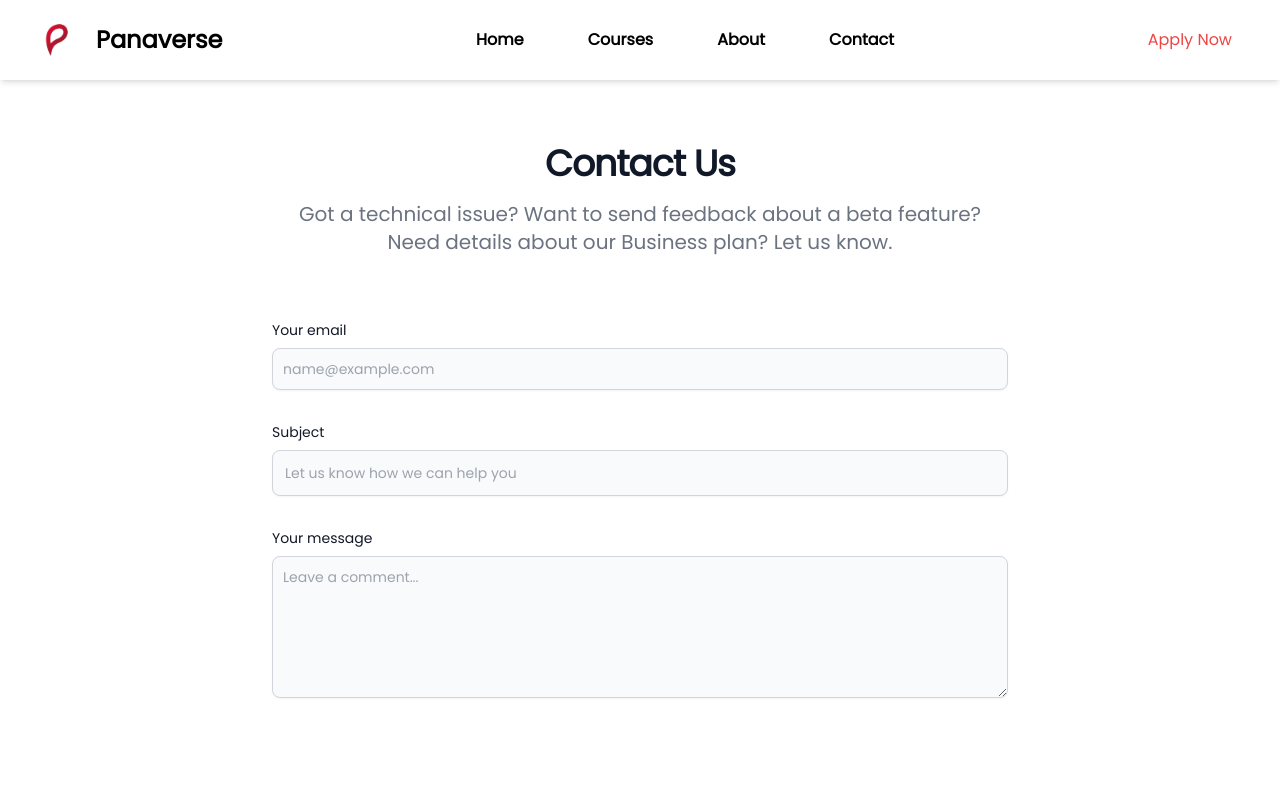
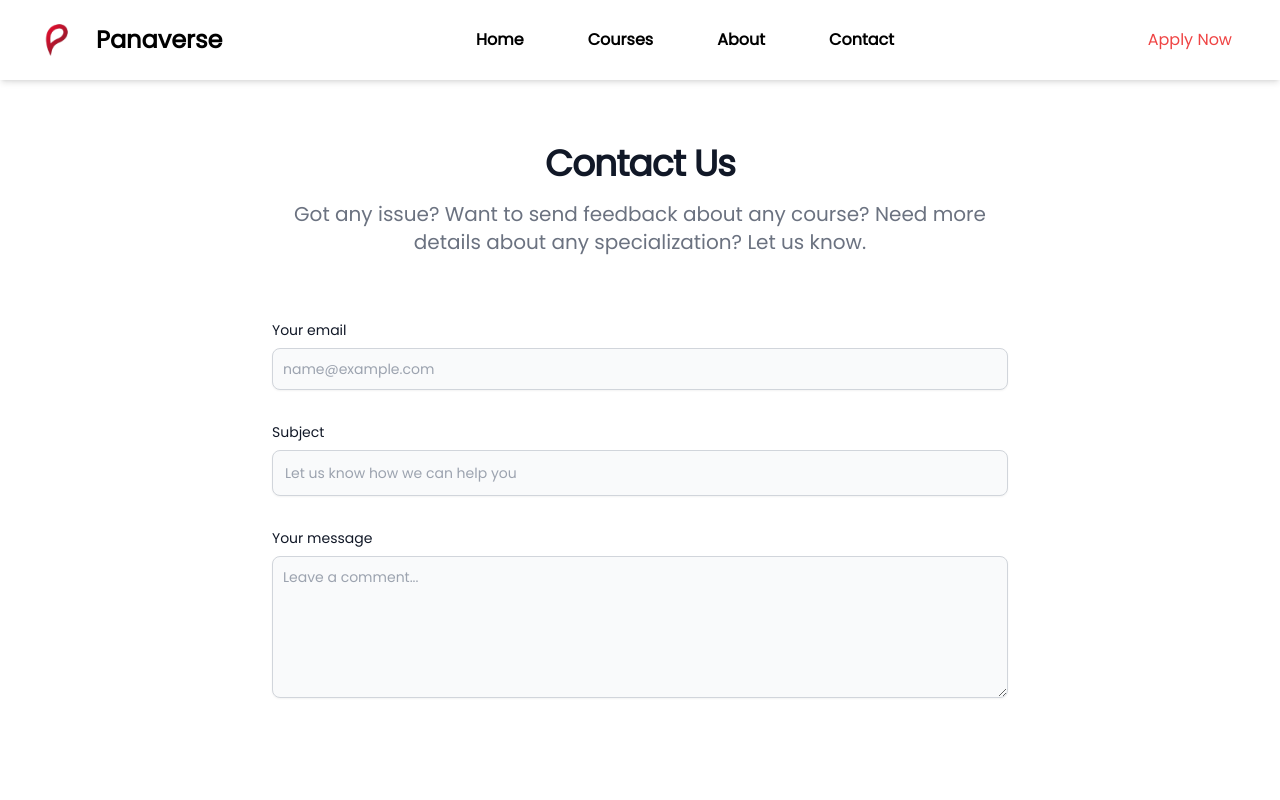
Before and after one commit to AwaisYusaf/Panaverse-DAO-Syllabus, a Next.js app: page /contact in a window 1280 px wide. Shown: the top 800 px of the page. Built offline with nearby package versions, Linux system fonts and the light colour scheme.

Commit message:
Contact page completed- v2

```diff
--- a/pages/contact/index.tsx
+++ b/pages/contact/index.tsx
@@ -13,7 +13,10 @@ function Contact() {
           <section className="bg-white">
             <div className="py-8 lg:py-16 px-4 mx-auto max-w-screen-md">
               <h2 className="mb-4 text-4xl tracking-tight font-extrabold text-center text-gray-900 ">Contact Us</h2>
-              <p className="mb-8 lg:mb-16 font-light text-center text-gray-500 dark:text-gray-400 sm:text-xl">Got a technical issue? Want to send feedback about a beta feature? Need details about our Business plan? Let us know.</p>
+              <p className="mb-8 lg:mb-16 font-light text-center text-gray-500 dark:text-gray-400 sm:text-xl">
+                Got any issue?
+                Want to send feedback about any course?
+                Need more details about any specialization? Let us know.</p>
               <form action="#" className="space-y-8">
                 <div>
                   <label htmlFor="email" className="block mb-2 text-sm font-medium text-gray-900 ">Your email</label>
```
